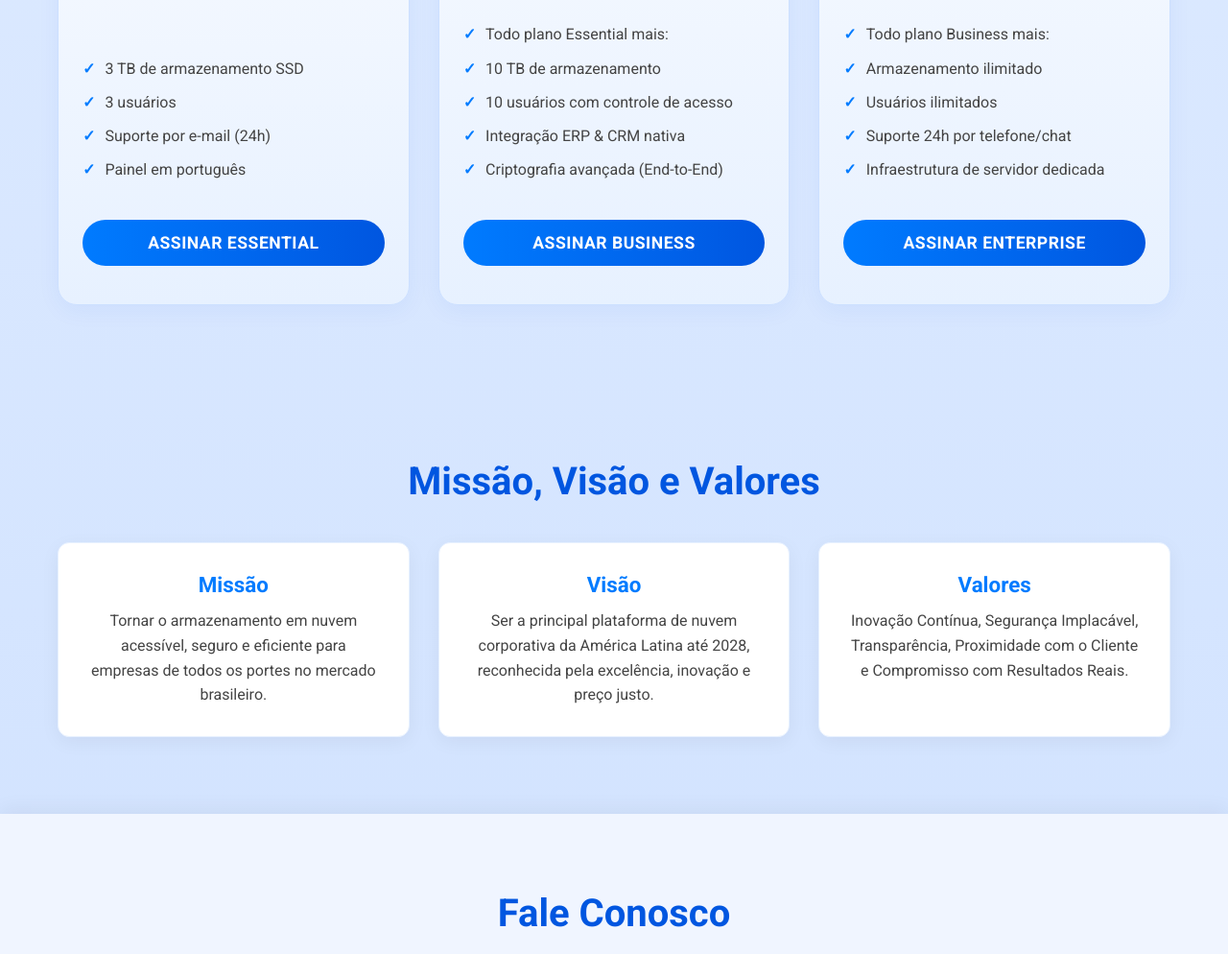
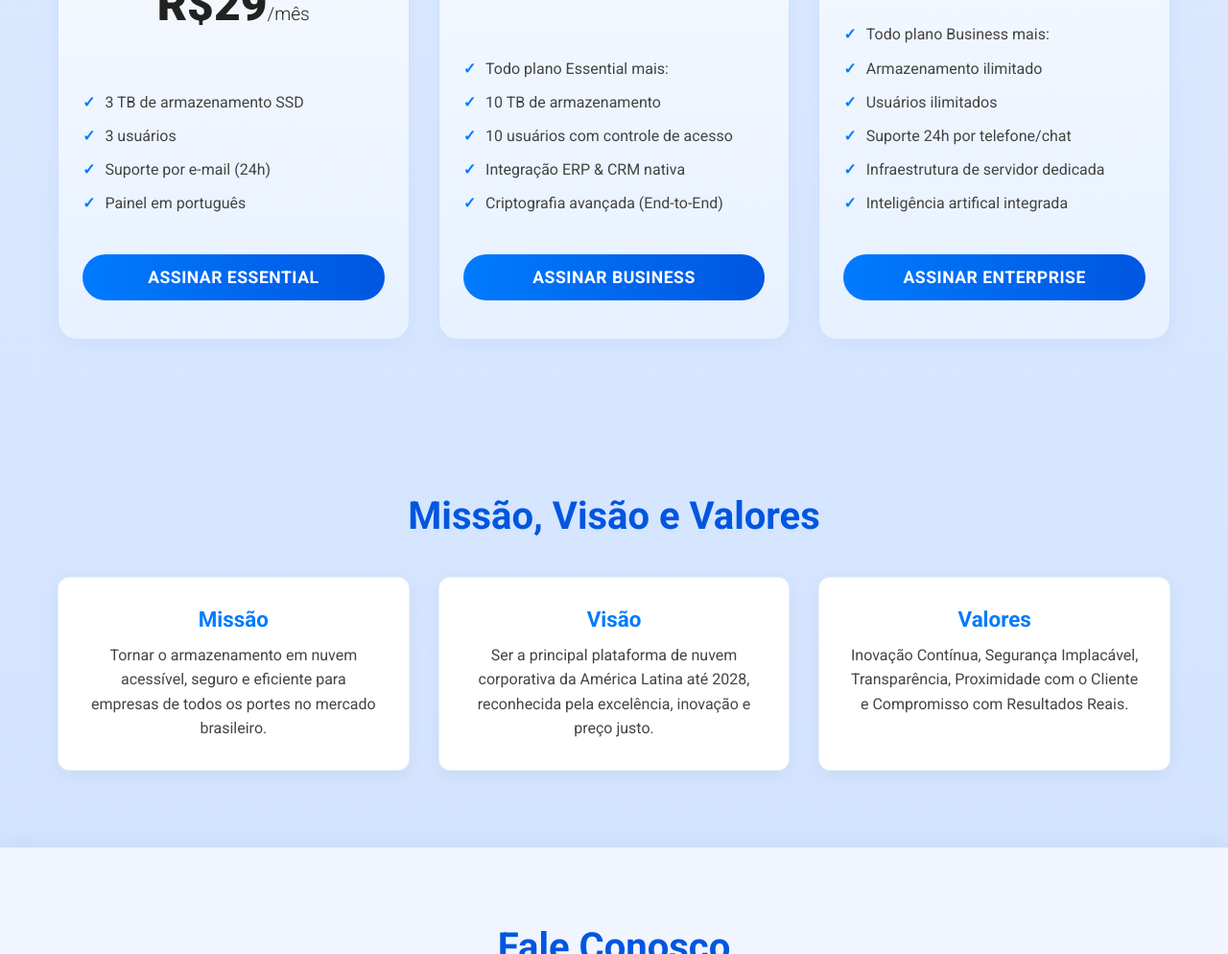
Before and after one commit to toksih/skyvault, a plain HTML site: page index.html in a window 1280 px wide. Shown: the part 1554-2548 px from the top of the page at 96% size. Drawn offline with Linux system fonts and the light colour scheme.

Commit message:
Add integrated artificial intelligence feature

```diff
--- a/index.html
+++ b/index.html
@@ -452,6 +452,7 @@
           <li>Usuários ilimitados</li>
           <li>Suporte 24h por telefone/chat</li>
           <li>Infraestrutura de servidor dedicada</li>
+          <li>Inteligência artifical integrada</li>
         </ul>
         <button>Assinar Enterprise</button>
       </div>
```
